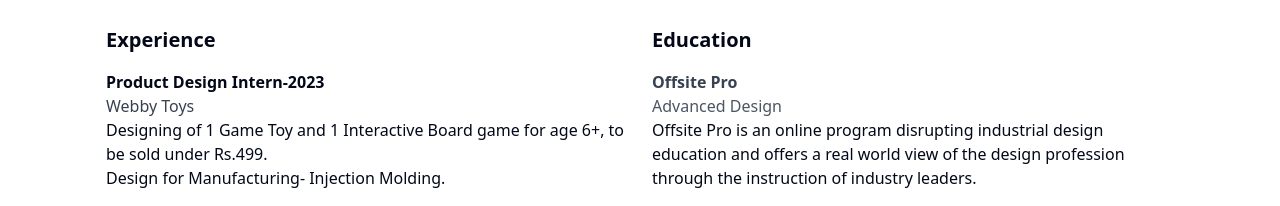
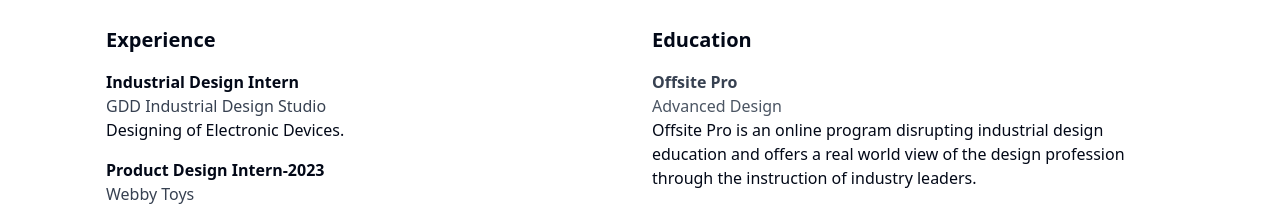
Before and after one commit to designersaahi/minimalportfolio, a React (Vite) app: page /about in a window 1280 px wide. Shown: the part 594-800 px from the top of the page. Built offline with nearby package versions, Linux system fonts and the light colour scheme.

Commit message:
GDD Update

```diff
--- a/src/components/portfolio/About.jsx
+++ b/src/components/portfolio/About.jsx
@@ -42,6 +42,13 @@ const About = () => {
         <div>
           <h2 className="text-xl font-semibold mb-4">Experience</h2>
 
+          <div className="mb-4">
+            <h3 className="font-semibold">Industrial Design Intern</h3>
+            <p className="text-gray-600"><Link to="https://www.gdd.design/industrial-design" target='_blank' className='hover:underline text-gray-700'>GDD Industrial Design Studio</Link></p>
+            <p>
+              Designing of Electronic Devices.
+            </p>
+          </div>
           <div className="mb-4">
             <h3 className="font-semibold">Product Design Intern-2023</h3>
             <p className="text-gray-600"><Link to="https://www.webby.toys/collections/games" target='_blank' className='hover:underline text-gray-700'>Webby Toys</Link></p>
```
